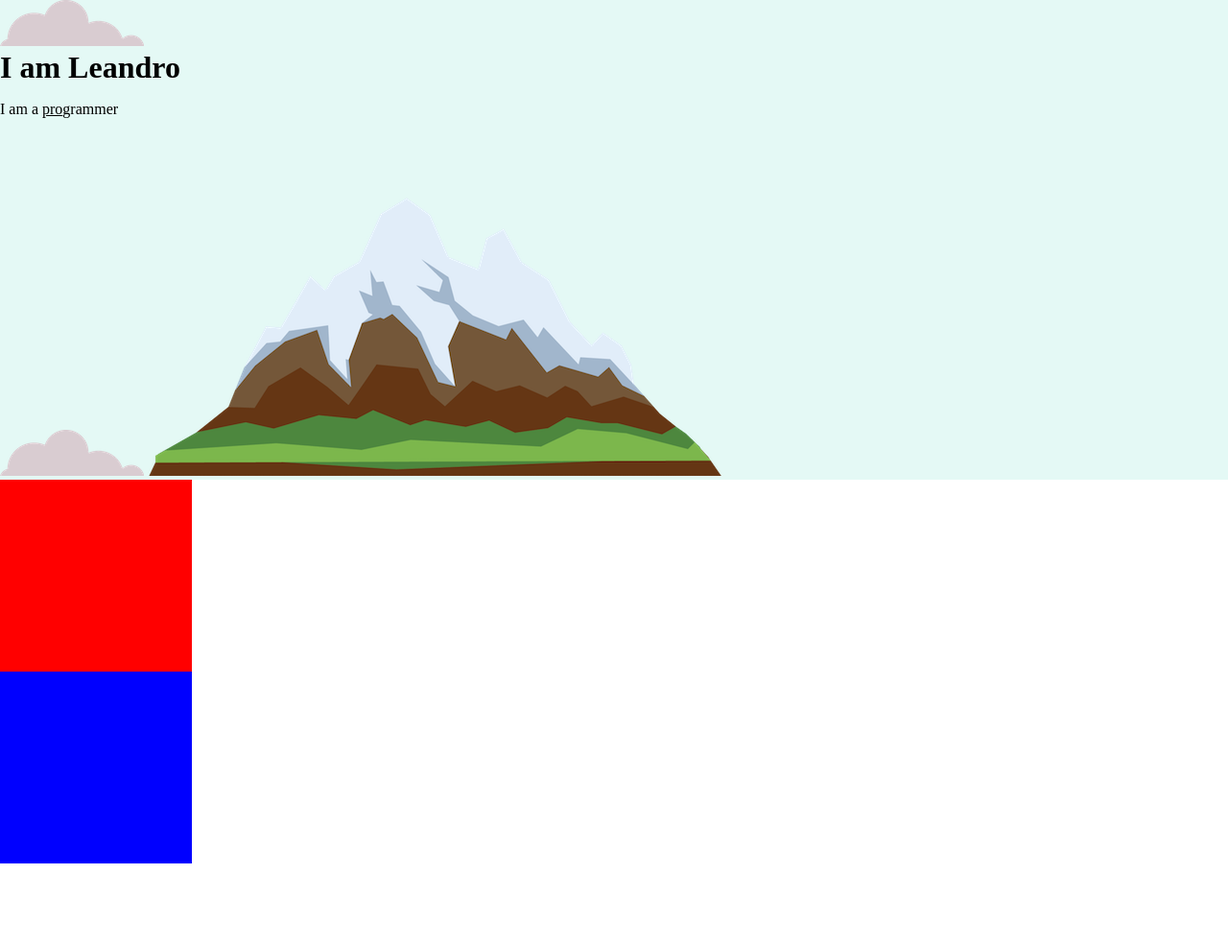
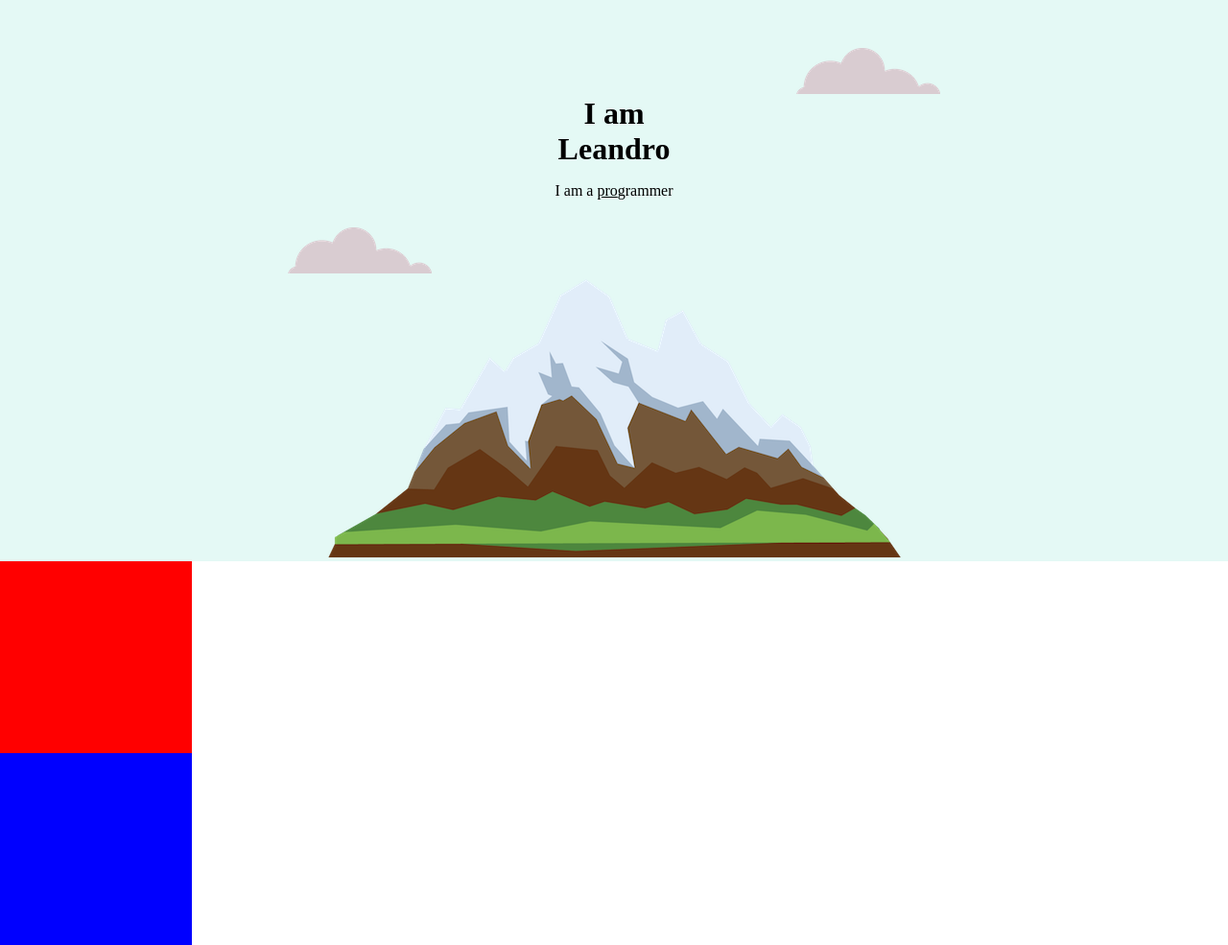
Before and after one commit to leandroabrito/css-my-site, a plain HTML site: page index.html in a window 1280 px wide. Shown: the whole page at 96% size. Before the commit the page ends 900 px from the top, so only its background shows below. Drawn offline with Linux system fonts and the light colour scheme.

Commit message:
center elements + layout of clouds

```diff
--- a/index.html
+++ b/index.html
@@ -9,10 +9,10 @@
 <body>
 
   <div class="top">
-    <img src="images/cloud.png" alt="cloud image">
+    <img class="cloud-top" src="images/cloud.png" alt="cloud image">
     <h1>I am Leandro</h1>
     <p>I am a <span class="pro">pro</span>grammer</p>
-    <img src="images/cloud.png" alt="cloud image">
+    <img class="cloud-bottom"src="images/cloud.png" alt="cloud image">
     <img src="images/mountain.png" alt="mountain image">
   </div>
   <div class="middle">
--- a/style.css
+++ b/style.css
@@ -1,13 +1,30 @@
 body {
   margin: 0;
+  text-align: center;
 }
 
-div {
+.top {
+  position: relative;
   background-color: #E4F9F5;
+  padding-top: 100px;
 }
 
 h1 {
-  margin: 0;
+  width: 10%;
+  margin: 0 auto;
+}
+
+
+.cloud-top {
+  position: absolute;
+  right: 300px;
+  top: 50px;
+}
+
+.cloud-bottom {
+  position: absolute;
+  left: 300px;
+  bottom: 300px;
 }
 
 .middle {
```
